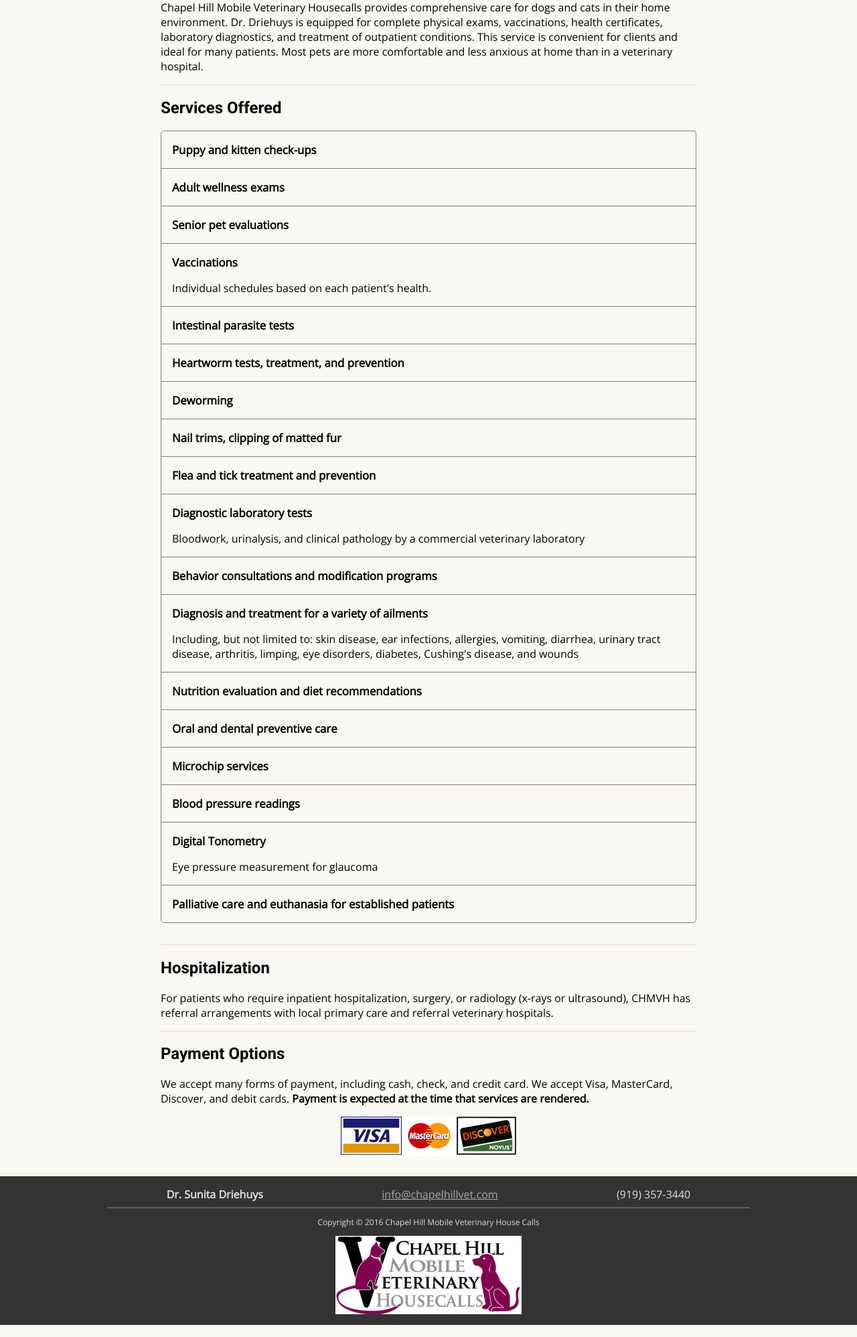
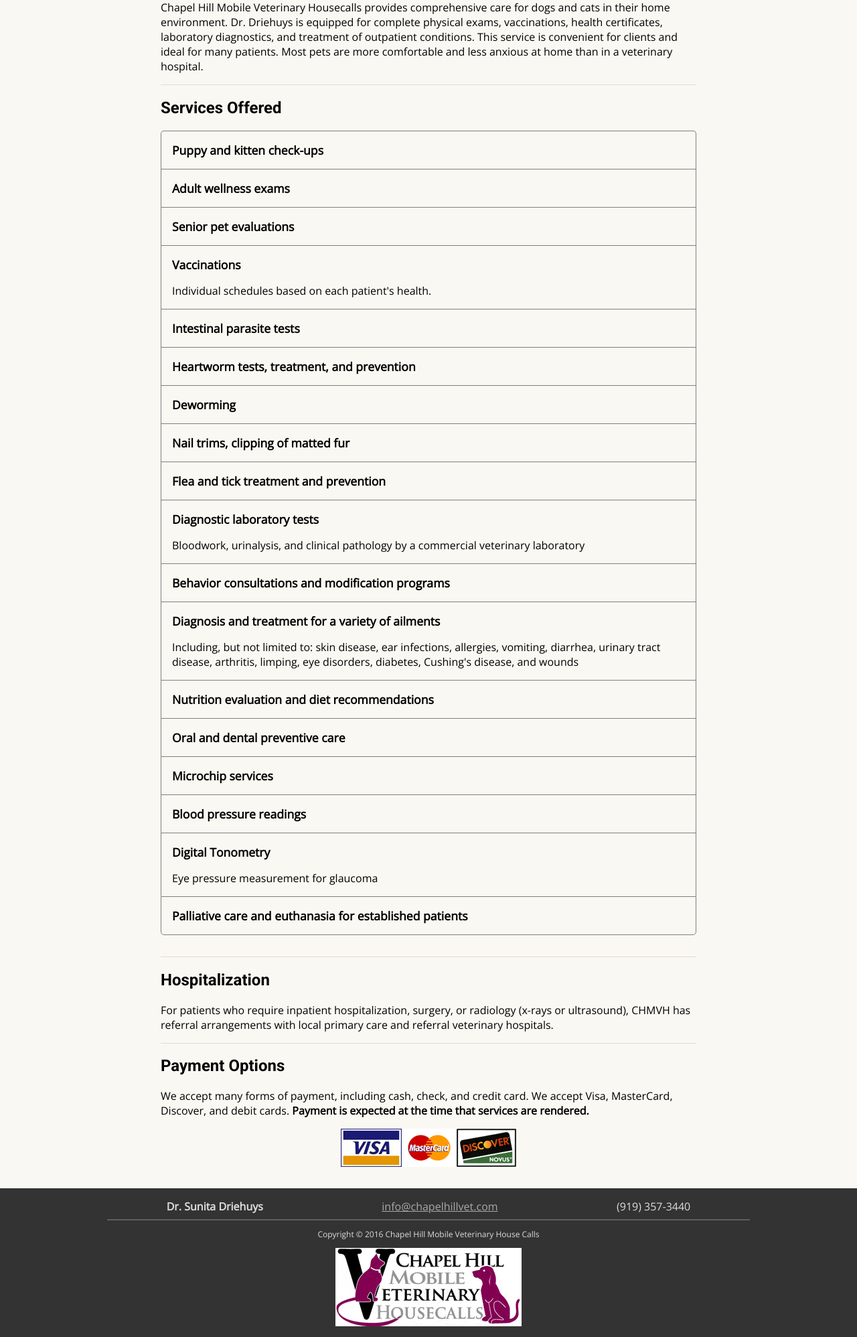
Before and after one commit to chmvh/chmvh-website, a Django app: page /services/ in a window 1280 px wide. Shown: the part 138-2134 px from the top of the page at 67% size. Run offline with Django 3.2, Linux system fonts and the light colour scheme; style sheets or scripts are compiled from the project's sources; some libraries are stand-ins or nearby versions.

Commit message:
Improve service title/description contrast.

```diff
--- a/chmvh_website/static/css/modules/_service.scss
+++ b/chmvh_website/static/css/modules/_service.scss
@@ -9,7 +9,7 @@
 
   @include element('title') {
     font-size: $service-title-size;
-    font-weight: bold;
+    font-weight: 900;
     margin: 0;
   }
 
--- a/chmvh_website/static/css/modules/_vars.scss
+++ b/chmvh_website/static/css/modules/_vars.scss
@@ -87,7 +87,7 @@ $resource-padding-bottom: 1em;
 // Service
 $service-border: 1px solid lighten($color-text, 50%);
 $service-padding: 1em;
-$service-title-size: 1.05em;
+$service-title-size: 1.1em;
 
 // Team Member
 $team-member-padding: 0 .5em;
```
